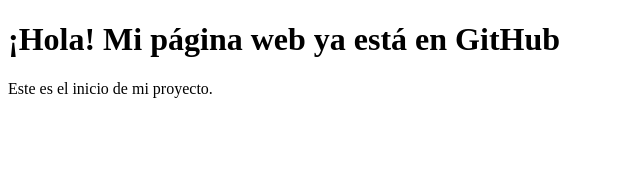
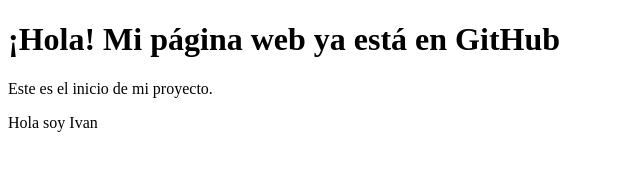
Before and after one commit to ivancho19-20/JOB-HUNT-OS, a plain HTML site: page index.html in a window 1280 px wide. Shown: the whole page, without its empty margins (0-640 px from the left). Drawn offline with Linux system fonts and the light colour scheme.

Commit message:
Update index.html

```diff
--- a/index.html
+++ b/index.html
@@ -9,3 +9,4 @@
     <p>Este es el inicio de mi proyecto.</p>
 </body>
 </html>
+<p>Hola soy Ivan</p>
```
